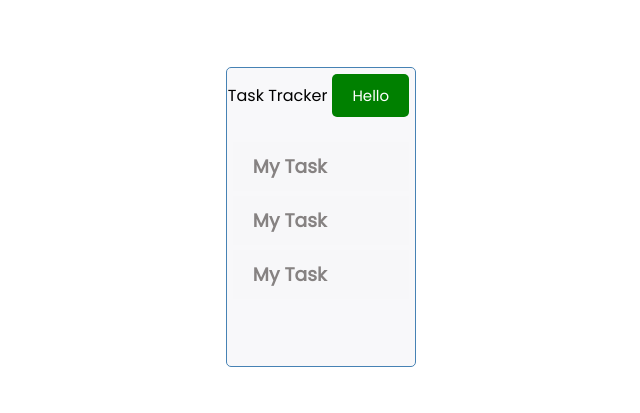
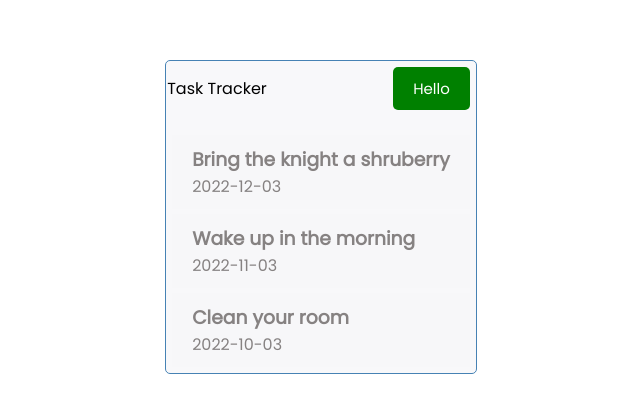
Before and after one commit to pearupung/react-task-manager, a React (Create React App) app: page / in a window 1280 px wide. Shown: the part 183-596 px from the top of the page, without its empty margins (319-959 px from the left). Built offline with nearby package versions, Linux system fonts and the light colour scheme.

Commit message:
#2 Specify fields in task

```diff
--- a/src/components/Task.js
+++ b/src/components/Task.js
@@ -3,7 +3,8 @@
 const Task = ({ task }) => {
   return (
     <div className='task'>
-      <h3>My Task</h3>
+      <h3>{task.text}</h3>
+      <p>{task.day}</p>
     </div>
   )
 }
--- a/src/components/Tasks.js
+++ b/src/components/Tasks.js
@@ -3,7 +3,7 @@
 const Tasks = ({ tasks }) => {
 
   return (
-    tasks.map(task => (<Task key={task.id}>
+    tasks.map(task => (<Task key={task.id} task={task}>
     </Task>))
   )
 }
```
